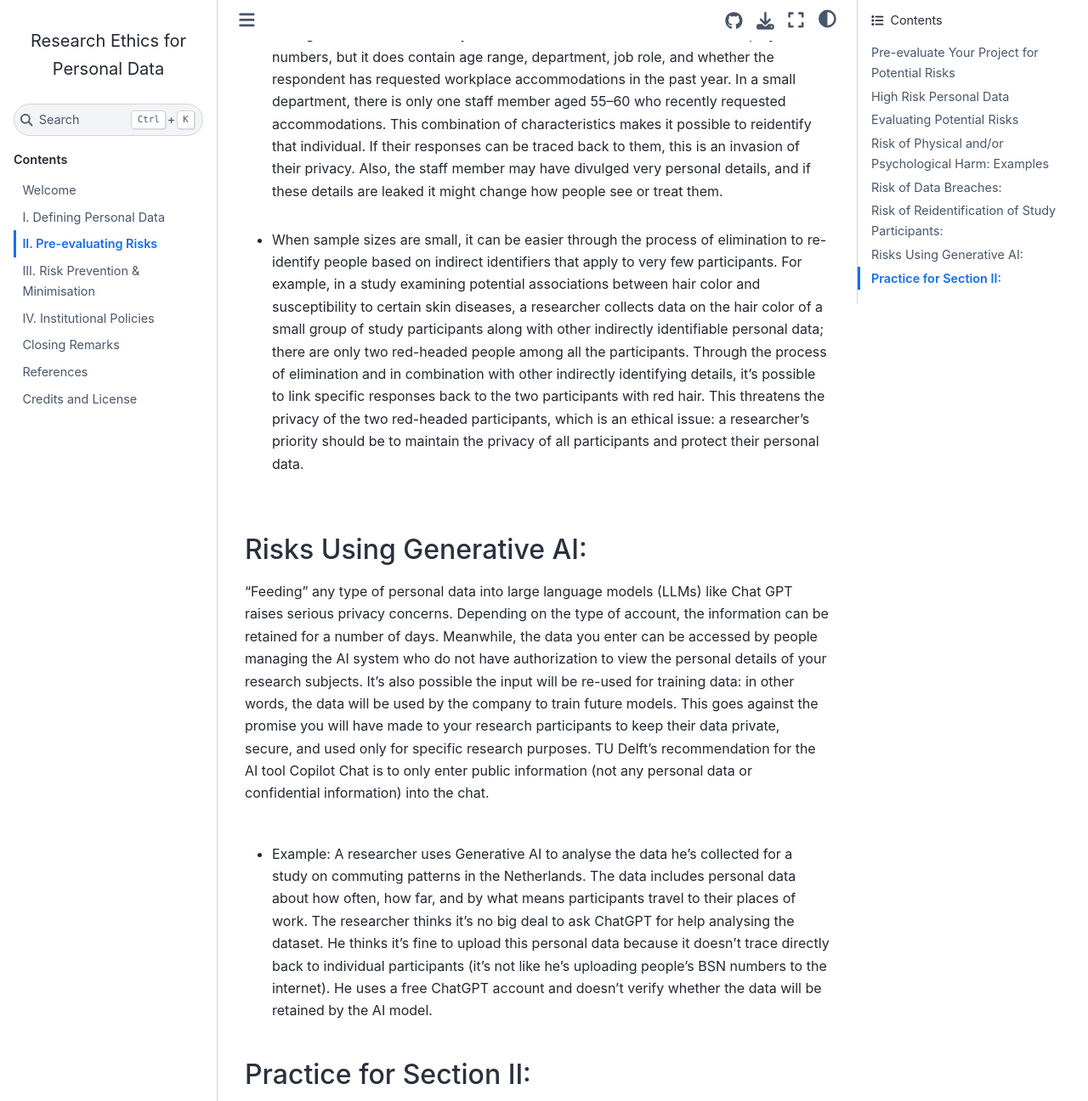
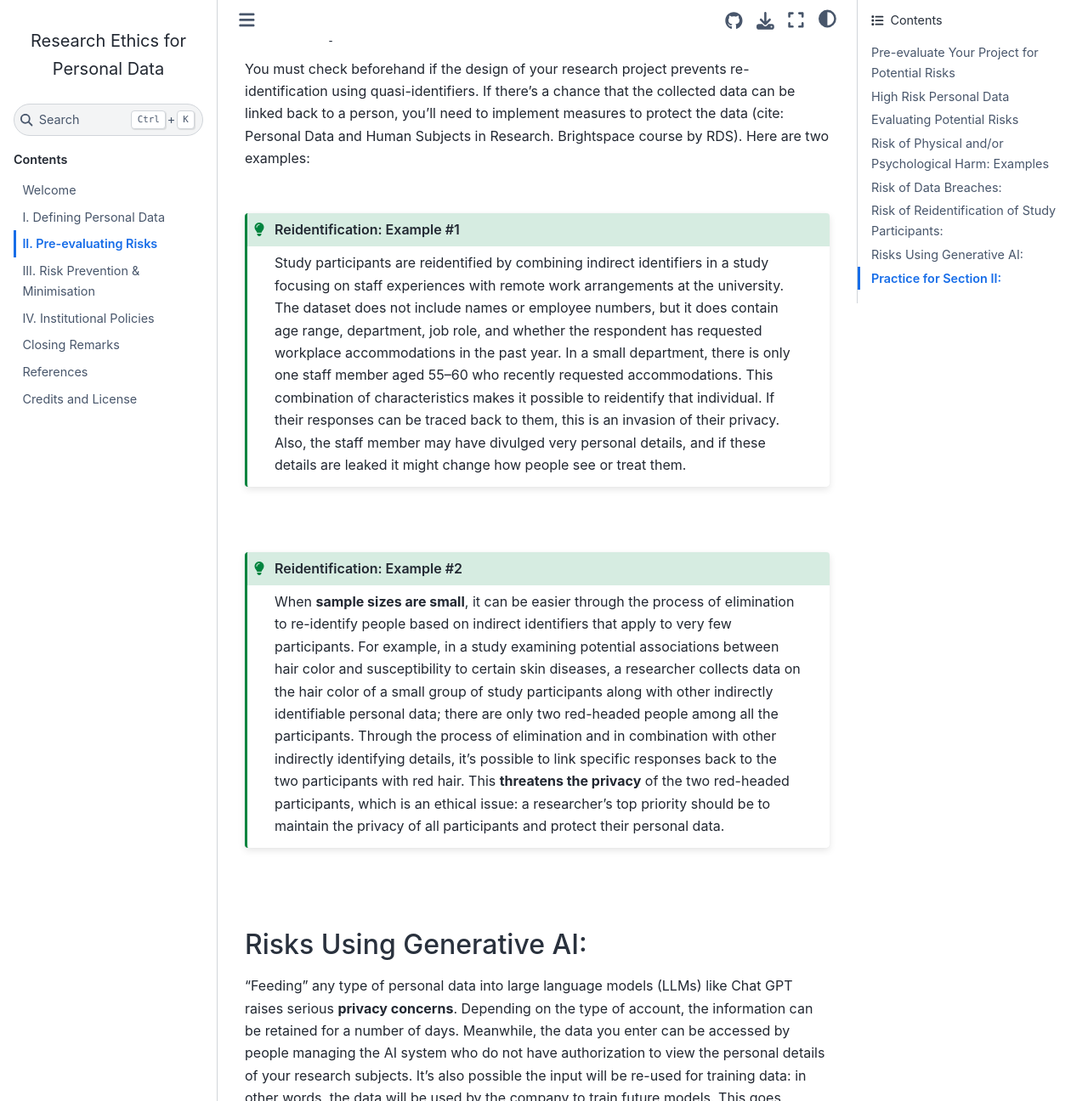
Before and after one commit to tu-delft-library/BSc_Research_Ethics_for_Personal_Data, a Jupyter Book: the page built from book/risks.md, in a window 1280 px wide and 1400 px high, scrolled down 4298 px, cut to the strip 0-1296 px from the top of the window. Shown: the whole strip at 85% size. Built offline with Jupyter Book 1.0.4 settings and Sphinx 7.4.7 and the Sphinx Book theme 1.1.4, drawn with Linux system fonts in a browser that asks for light colours; comment, search, counter and statistics services are not loaded; some of the changed text lies outside the part shown.

Commit message:
Examples in boxes

````diff
--- a/book/risks.md
+++ b/book/risks.md
@@ -8,7 +8,7 @@ During this phase of planning, you need to be asking yourself:
 <br>
 <br>
 
-**In what way(s) could my planned methods of data collection, data storage, processing, or sharing cause harm to the people involved in my study?**
+- **In what way(s) could my planned methods of data collection, data storage, processing, or sharing cause harm to the people involved in my study?**
 <br>
 <br>
 
@@ -44,20 +44,27 @@ Some types of personal data are extra sensitive and therefore carry more risk. T
 
 **Vulnerable subjects** are defined as **people who cannot freely give their consent to participate** in a study or who cannot fully protect their own interests, for example due to a **power imbalance, dependency, age, or health conditions**. Vulnerable subjects include people who are not competent to give their consent, as well as groups that could face very **adverse consequences** if their personal data were leaked. Here are two examples of vulnerable subjects:
 
-**Minors**:
 
-- A 19-year-old BSc student wants to interview a group of 14-year-olds about their use of resources in the public library system. However, a 14-year-old is not legally able to consent to participate in a study. Also, they might feel pressured or coerced to take part in an interview with an older university student.
+```{admonition} Vulnerable Subjects: Minors
+:class: tip
+A 19-year-old BSc student wants to interview a group of 14-year-olds about their use of resources in the public library system. However, a 14-year-old is **not legally able to consent** to participate in a study. Also, they might feel **pressured or coerced** to take part in an interview with an older university student.
+```
+<br>
 
-**The elderly**:
-
-- An 85-year-old woman in the early stages of dementia is asked to participate in an experiment that involves wearing virtual reality goggles. Although the researcher gives the elderly woman a paper copy of the consent materials, she still doesn't fully understand what she is agreeing to. She is not competent to give her consent.
+ ```{admonition} Vulnerable Subjects: Elderly participants
+:class: tip
+An 85-year-old woman in the early stages of dementia is asked to participate in an experiment that involves wearing virtual reality goggles. Although the researcher gives the elderly woman a paper copy of the consent materials, she still **doesn't fully understand what she is agreeing to**. She is not competent to give her consent.
+```
+<br>
 
 Other groups that fall under the designation of vulnerable subjects include people with **mental disorders, asylum seekers**, and people with **disabilities**.
 
 Similar to special categories, data from vulnerable subjects require special protection and ethical consideration. As a researcher, you must be aware of power dynamics between yourself and the participants of your study. You must be able to justify why collecting data from vulnerable subjects is absolutely necessary to answer your specific research question(s).
 
- **! Personal data that falls under special categories or vulnerable subjects should be collected, handled and stored with extreme caution.** Both types of high-risk personal data require more stringent ethical review.
-
+```{note}
+ **Personal data that falls under special categories or vulnerable subjects should be collected, handled and stored with extreme caution!** Both types of high-risk personal data require more stringent ethical review.
+```
+<br>
 
 ## Evaluating Potential Risks
 
@@ -106,25 +113,33 @@ Data breaches can occur due to **improper sharing practices**:
 You must check beforehand if the design of your research project prevents re-identification using quasi-identifiers. If there's a chance that the collected data can be linked back to a person, you'll need to implement measures to protect the data (cite: Personal Data and Human Subjects in Research. Brightspace course by RDS). Here are two examples:
 <br>
 
-- Study participants are reidentified by combining indirect identifiers: There is risk of reidentification in a study focusing on staff experiences with remote work arrangements at the university. The dataset does not include names or employee numbers, but it does contain age range, department, job role, and whether the respondent has requested workplace accommodations in the past year. In a small department, there is only one staff member aged 55–60 who recently requested accommodations. This combination of characteristics makes it possible to reidentify that individual. If their responses can be traced back to them, this is an invasion of their privacy. Also, the staff member may have divulged very personal details, and if these details are leaked it might change how people see or treat them.
+ ```{admonition} Reidentification: Example #1
+:class: tip
+Study participants are reidentified by combining indirect identifiers in a study focusing on staff experiences with remote work arrangements at the university. The dataset does not include names or employee numbers, but it does contain age range, department, job role, and whether the respondent has requested workplace accommodations in the past year. In a small department, there is only one staff member aged 55–60 who recently requested accommodations. This combination of characteristics makes it possible to reidentify that individual. If their responses can be traced back to them, this is an invasion of their privacy. Also, the staff member may have divulged very personal details, and if these details are leaked it might change how people see or treat them.
+```
 <br>
 
-- When sample sizes are small, it can be easier through the process of elimination to re-identify people based on indirect identifiers that apply to very few participants. For example, in a study examining potential associations between hair color and susceptibility to certain skin diseases, a researcher collects data on the hair color of a small group of study participants along with other indirectly identifiable personal data; there are only two red-headed people among all the participants. Through the process of elimination and in combination with other indirectly identifying details, it's possible to link specific responses back to the two participants with red hair. This threatens the privacy of the two red-headed participants, which is an ethical issue: a researcher's priority should be to maintain the privacy of all participants and protect their personal data.
+ ```{admonition} Reidentification: Example #2
+:class: tip
+When **sample sizes are small**, it can be easier through the process of elimination to re-identify people based on indirect identifiers that apply to very few participants. For example, in a study examining potential associations between hair color and susceptibility to certain skin diseases, a researcher collects data on the hair color of a small group of study participants along with other indirectly identifiable personal data; there are only two red-headed people among all the participants. Through the process of elimination and in combination with other indirectly identifying details, it's possible to link specific responses back to the two participants with red hair. This **threatens the privacy** of the two red-headed participants, which is an ethical issue: a researcher's top priority should be to maintain the privacy of all participants and protect their personal data.
+```
 <br>
-
 
 ## Risks Using Generative AI:
 
-“Feeding” any type of personal data  into large language models (LLMs) like Chat GPT raises serious privacy concerns. Depending on the type of account, the information can be retained for a number of days. Meanwhile, the data you enter can be accessed by people managing the AI system who do not have authorization to view the personal details of your research subjects. It's also possible the input will be re-used for training data: in other words, the data will be used by the company to train future models. This goes against the promise you will have made to your research participants to keep their data private, secure, and used only for specific research purposes. TU Delft's recommendation for the AI tool Copilot Chat is to only enter public information (not any personal data or confidential information) into the chat.
+“Feeding” any type of personal data  into large language models (LLMs) like Chat GPT raises serious **privacy concerns**. Depending on the type of account, the information can be retained for a number of days. Meanwhile, the data you enter can be accessed by people managing the AI system who do not have authorization to view the personal details of your research subjects. It's also possible the input will be re-used for training data: in other words, the data will be used by the company to train future models. This goes against the promise you will have made to your research participants to keep their data private, secure, and used only for specific research purposes. TU Delft's recommendation for the AI tool Copilot Chat is to only enter public information (not any personal data or confidential information) into the chat.
 <br>
 
-- Example: A researcher uses Generative AI to analyse the data he's collected for a study on commuting patterns in the Netherlands. The data includes personal data about how often, how far, and by what means participants travel to their places of work. The researcher thinks it's no big deal to ask ChatGPT for help analysing the dataset. He thinks it's fine to upload this personal data because it doesn't trace directly back to individual participants (it's not like he's uploading people's BSN numbers to the internet). He uses a free ChatGPT account and doesn't verify whether the data will be retained by the AI model.
+ ```{admonition} Example: Risks of Generative AI
+:class: tip
+A researcher uses Generative AI to analyse the data he's collected for a study on commuting patterns in the Netherlands. The data includes personal data about how often, how far, and by what means participants travel to their places of work. The researcher thinks it's no big deal to ask ChatGPT for help analysing the dataset. He thinks it's fine to upload this personal data because it doesn't trace directly back to individual participants (it's not like he's uploading people's BSN numbers to the internet). He uses a free ChatGPT account and doesn't verify whether the data will be retained by the AI model.
+```
 <br>
 
+## Practice for Section II:
+Read the scenario and evaluate potential risks in this research project as it's currently designed.
+<br>
 
-
-
-## Practice for Section II:
 ```{h5p} https://tudelft.h5p.com/content/1292839832320972837
 ```
 <br>
````
